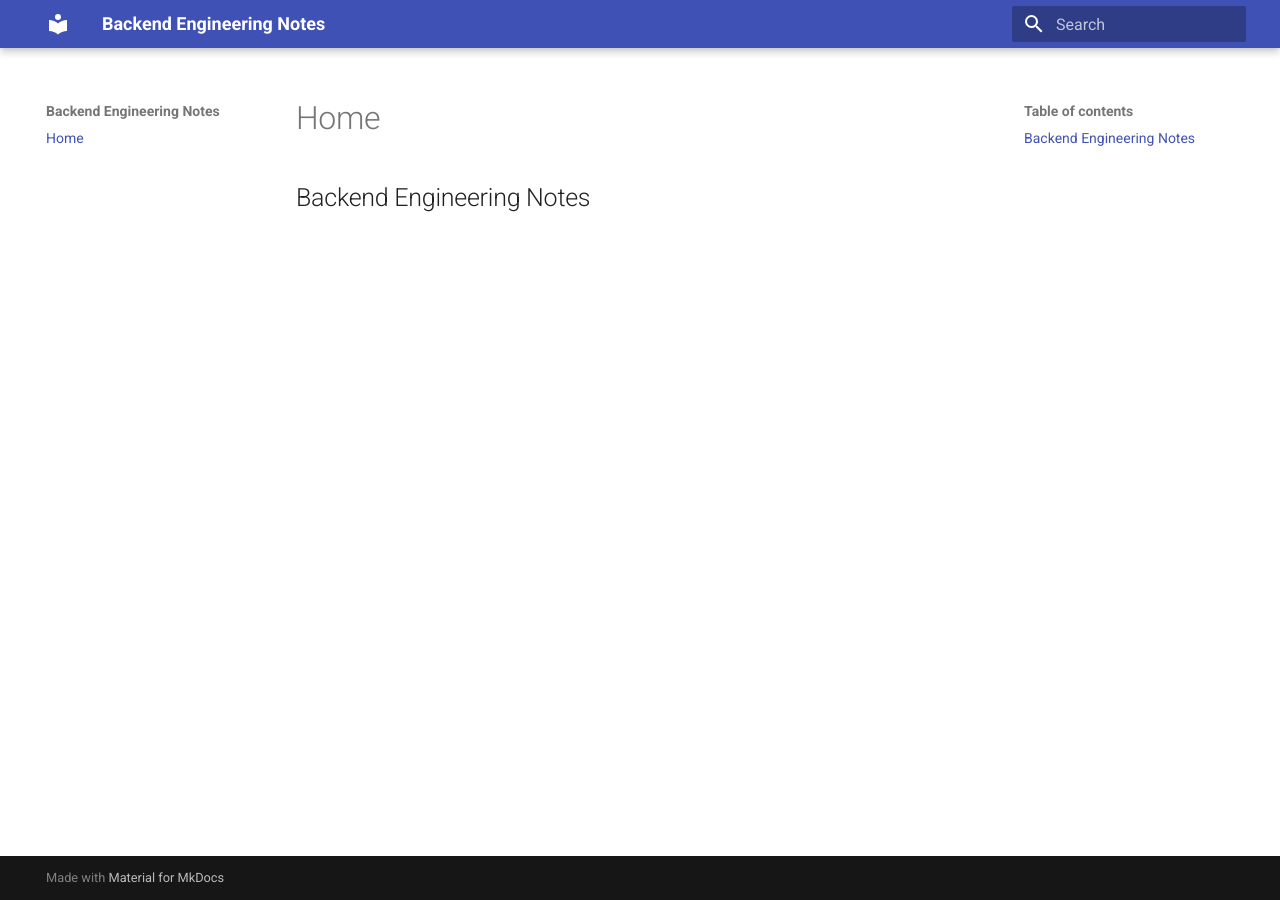
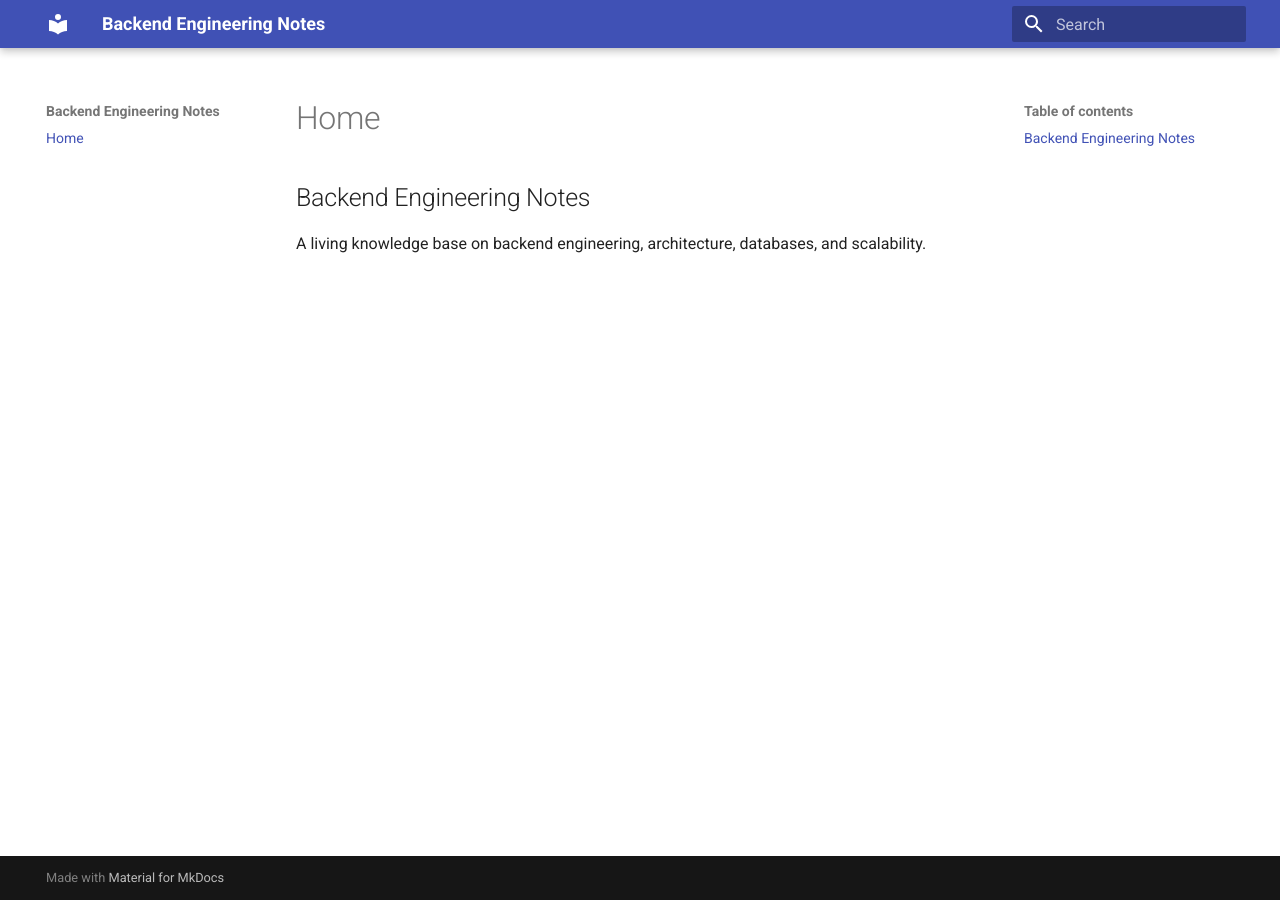
Before and after one commit to labeebahmad201/backend-engineering-notes, an MkDocs documentation site: the page built from docs/index.md, in a window 1280 px wide. Built offline with MkDocs 1.6.1 and Material for MkDocs 9.7.7, drawn with Linux system fonts in a browser that asks for light colours.

Commit message:
Enhance Backend Engineering Notes with description
Added a description to the Backend Engineering Notes section.

```diff
--- a/docs/index.md
+++ b/docs/index.md
@@ -1 +1,3 @@
 ## Backend Engineering Notes
+
+A living knowledge base on backend engineering, architecture, databases, and scalability.
```
